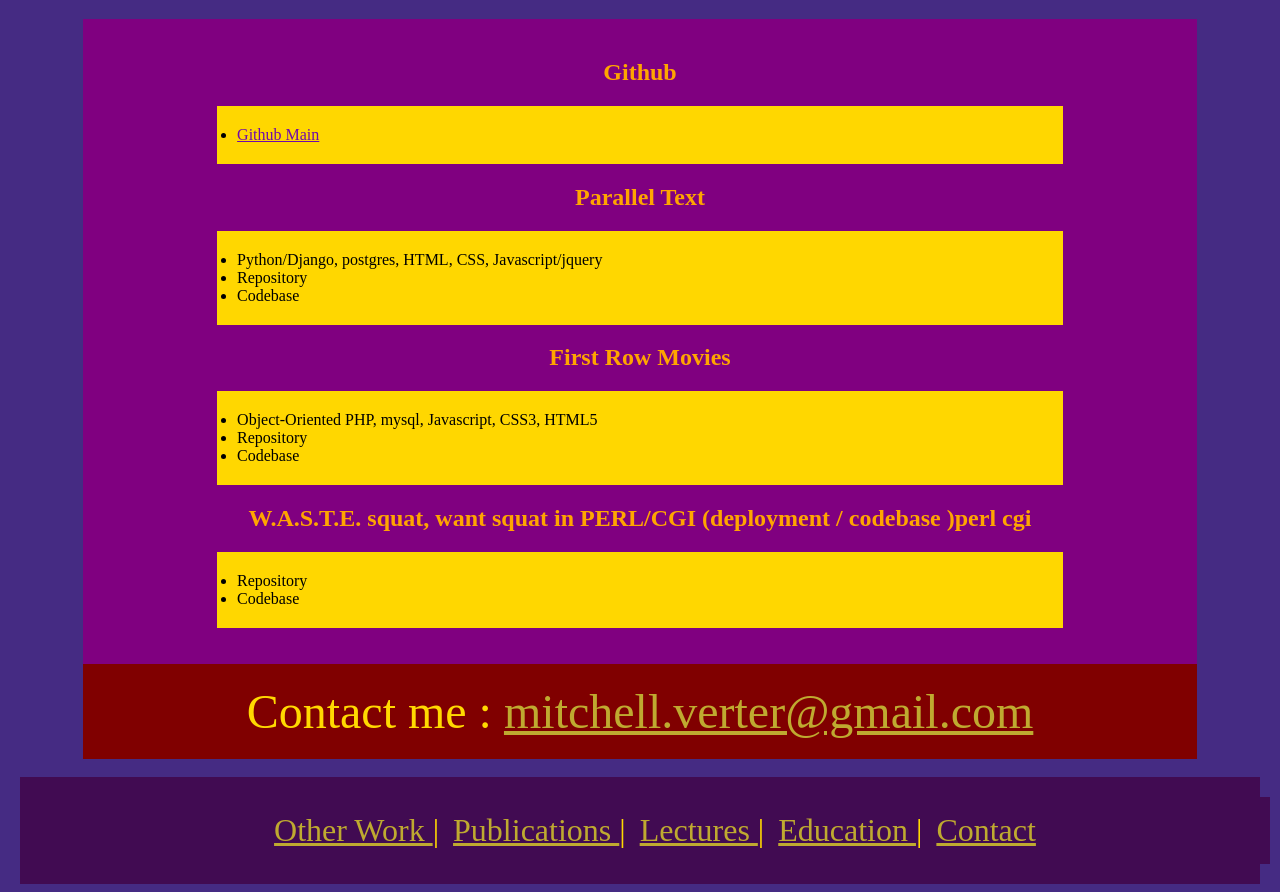
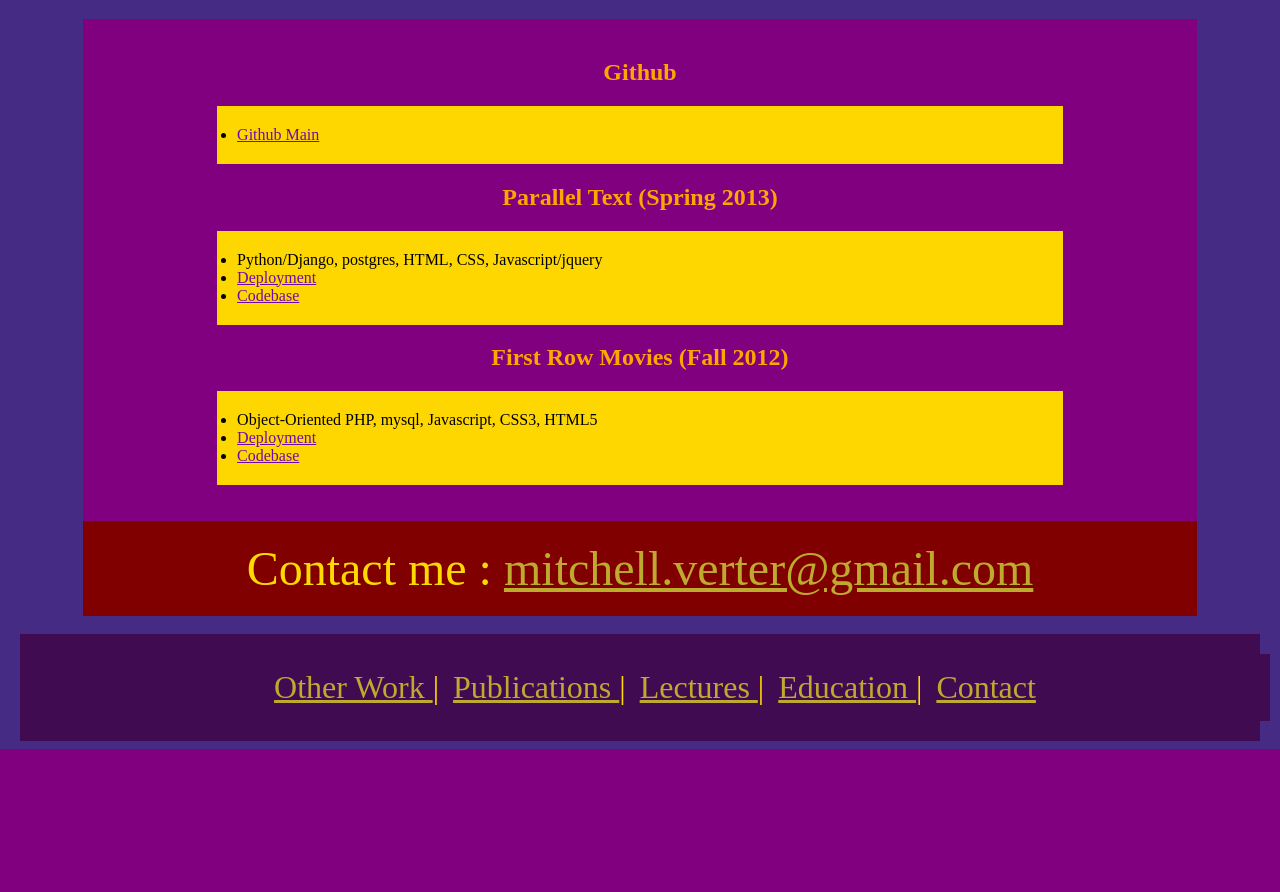
Before and after one commit to mcverter/CV_Tech_111.1, a PHP site: page /demosrepos.php in a window 1280 px wide. Shown: the part 194-1086 px from the top of the page. After the commit the page ends 943 px from the top, so only its background shows below. Run offline with PHP 8.4, Linux system fonts and the light colour scheme.

Commit message:
fixing css

```diff
--- a/demosrepos.php
+++ b/demosrepos.php
@@ -5,25 +5,19 @@
     <li> <a target="_blank" href="https://github.com/mcverter">Github Main</a> </li>
 </ul>
 
-<h2> Parallel Text </h2>
+<h2> Parallel Text (Spring 2013)</h2>
 <ul>
     <li> Python/Django, postgres, HTML, CSS, Javascript/jquery </li>
-    <li> Repository </li>
-    <li> Codebase </li>
+    <li> <a target="_blank" href="http://parallel-text.herokuapp.com"> Deployment </a></li>
+    <li> <a target="_blank" href="https://github.com/mcverter/python_django_paralleltext-github"> Codebase</a> </li>
 </ul>
 
-<h2> First Row Movies</h2>
+<h2> First Row Movies (Fall 2012)</h2>
 <ul>
     <li> Object-Oriented PHP, mysql, Javascript, CSS3, HTML5 </li>
-    <li> Repository </li>
-    <li> Codebase </li>
+    <li> <a href="http://waste.org/~roadrunner/firstrowmovies/">Deployment</a> </li>
+    <li> <a href="https://github.com/mcverter/php_mysql_firstrowmovies-github"> Codebase</a> </li>
 </ul>
 
 
-<h2> W.A.S.T.E. squat, want squat in PERL/CGI (deployment / codebase )perl cgi </h2>
-<ul>
-    <li> Repository </li>
-    <li> Codebase </li>
-</ul>
-
 <?php include("footer.php"); ?>
```
Also changed, not shown: software.php (+5 -4 lines).
